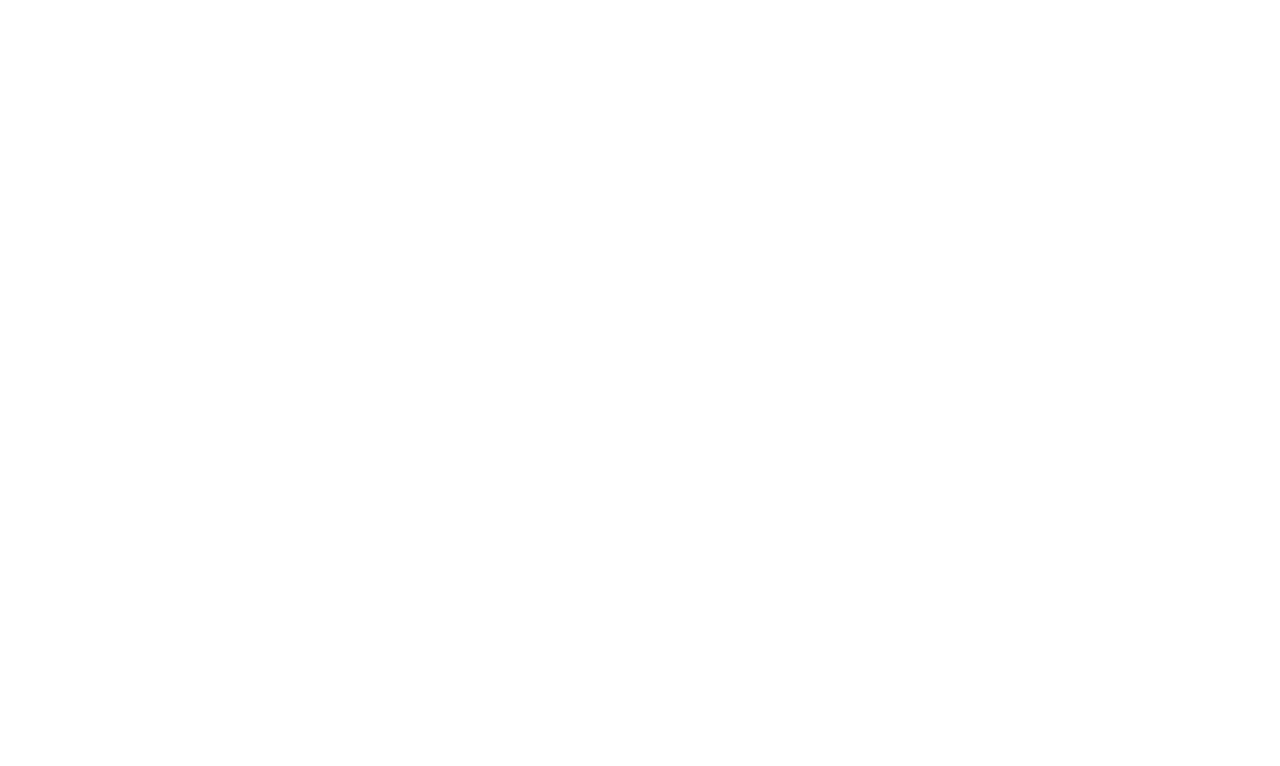
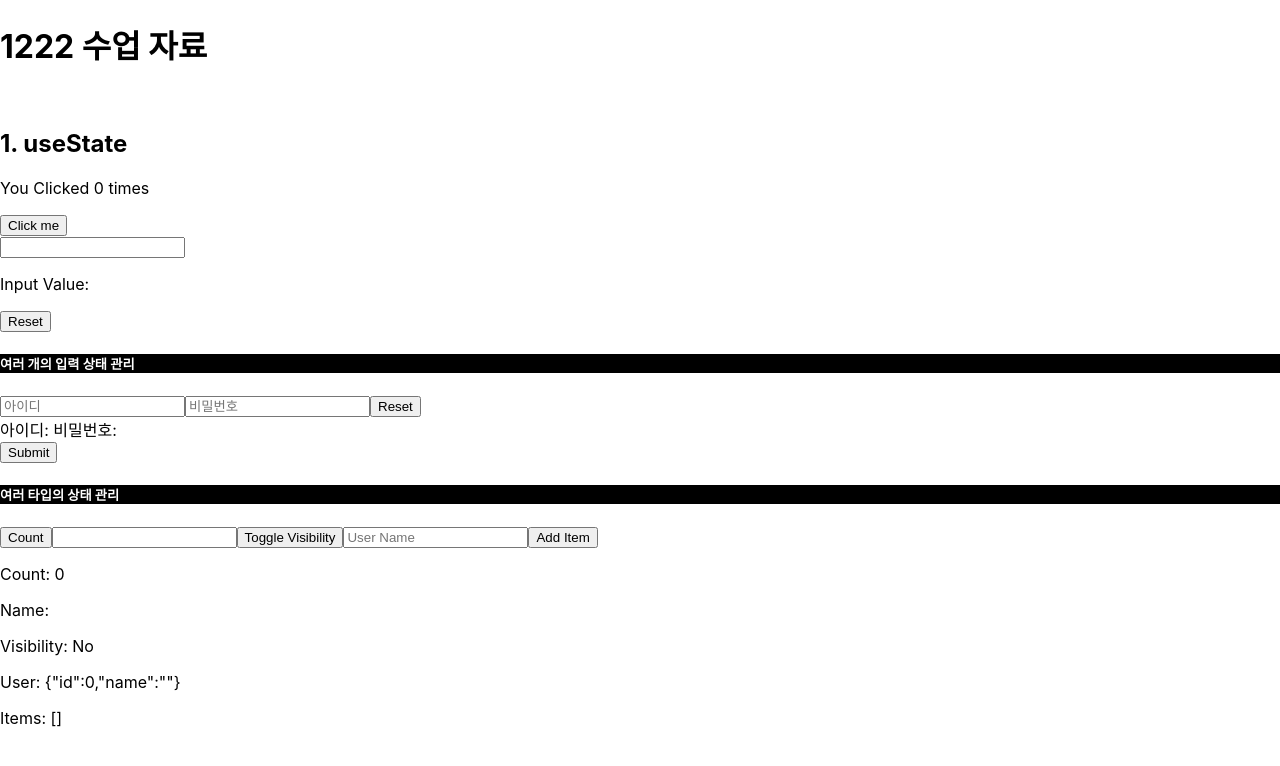
Before and after one commit to ijyan/frontend-study, a React (Create React App) app in the folder react-app/: page /1222 in a window 1280 px wide. Before the commit this address had no page. Shown: the top 766 px of the page. Built offline with nearby package versions, Linux system fonts and the light colour scheme.

Commit message:
feat: useState 심화

```diff
--- a/react-app/src/App.tsx
+++ b/react-app/src/App.tsx
@@ -1,15 +1,25 @@
 import { Route, Routes } from 'react-router-dom';
+// 파일명을 index로 지정하는 경우
+// : 웹 페이지 메인 파일 - 해당 파일이 존재하는 디렉토리(폴더)의 기본(메인) 파일임을 파일명으로 알려줌.
+
 import Index1219 from './views/1219';
 import Index1221 from './views/1221';
+import Index1222 from './views/1222';
 
 function App() {
   return (
-    <div>
-      <Routes>
-        <Route path="/1219" element={<Index1219 />} />
-        <Route path="/1221" element={<Index1221 />} />
-      </Routes>
-    </div>
+    <Routes>
+      {/*
+          npm run start
+          기본경로: localhost:3000
+          Route의 path 속성으로 지정된 경로로 element가 렌더링
+
+          npm run start의 첫 번째 렌더링 페이지의 경우 경로를 '/' 전달
+       */}
+      <Route path="/1219" element={<Index1219 />} />
+      <Route path="/1221" element={<Index1221 />} />
+      <Route path="/1222" element={<Index1222 />} />
+    </Routes>
   );
 }
 
--- /dev/null
+++ b/react-app/src/views/1222/a_useState/UseState01.tsx
@@ -0,0 +1,52 @@
+import React, { useState } from 'react';
+
+/**
+ * ! 컴포넌트 단위의 상태 관리: useState
+ * : React의 Hook 중 하나, 가변적인 상태 관리를 하는 기능
+ *
+ * ? useState의 상태와 렌더링의 관계
+ * >> useState를 사용하여 상태(state)를 설정
+ * >> 해당 상티의 변경이 컴포넌트의 재렌더링을 유발
+ * : React가 렌더링을 다시 시작하여 DOM을 업데이트
+ *
+ * ? 상태 변경의 비동기적 특성
+ * : useState로 상태를 변경하는 작업은 비동기적으로 이루어짐
+ * : 두 번째 인자인 set 설정 함수를 호출한 직후에 상태 값이 즉시 변경되지 않을 수도 있다.
+ */
+
+function UseState01() {
+  // count: 현재 상태 값
+  // setCount: 상태를 업데이트하는 함수
+  // useState<number>(0): 상태의 초기값(숫자)
+  const [count, setCount] = useState<number>(0);
+
+  const handleClick = () => {
+    // 상태를 1 증가(업데이트)
+
+    // ? 상태 설정 함수를 그대로 사용
+    // : 이전 상태를 직접 참조
+    setCount(count + 1);
+
+    // 이전 상태 값을 기반으로 상태를 업데이트 할 때는 함수형 업데이트를 사용하는 것을 권장
+    // : 상태 업데이트 함수에 최신 상태 값을 자동으로 전달
+
+    // 해당 시점에서는 이전 값이 출력(될 수 있음)
+    // : React는 성능 최적화를 위해 여러 상태 변경을 한꺼번에 처리, 하나의 렌더링 사이클에서 일어날 수 있도록 설정
+    console.log(count);
+
+    // ? 함수형 업데이트
+    // setCount(count + 1);
+    setCount((prevCount) => prevCount + 1);
+  };
+
+  return (
+    <div>
+      <p>You Clicked {count} times</p>
+      <button type="button" onClick={handleClick}>
+        Click me
+      </button>
+    </div>
+  );
+}
+
+export default UseState01;
--- /dev/null
+++ b/react-app/src/views/1222/a_useState/UseState02.tsx
@@ -0,0 +1,52 @@
+import React, { useState } from 'react';
+
+/**
+ * ! useState를 사용한 이벤트 처리
+ * React의 이벤트 핸들러
+ * : onClick과 같이 'camelCase'를 사용
+ * : 문자열이 아닌 함수를 이벤트에 전달
+ *
+ * ? useState와 이벤트 처리의 결합
+ * 사용자의 액션(버튼 클릭, 폼 제출 등)에 따라 상태를 변경
+ * 이벤트 핸들러 내에서 useState 상태 업데이트 함수를 호출하여 상태를 변경
+ */
+
+function UseState02() {
+  const [inputValue, setInputValue] = useState<string>('');
+
+  // React에서 이벤트를 처리할 때, 이벤트 객체가 핸들러 함수에 전달
+  // input의 onChange를 사용하면 이벤트 객체 e를 파라미터로 받아올 수 있다.
+  // e.target.value
+  // ? e.target
+  // : 이벤트가 발생한 DOM요소를 가리킴.
+  // ? value 속성
+  // : 해당 요소의 현재 값에 접근하는데 사용
+  const handleInputChange = (e: React.ChangeEvent<HTMLInputElement>) => {
+    // 사용자의 입력값을 상태로 설정
+    setInputValue(e.target.value);
+  };
+
+  const handleClick = () => {
+    setInputValue('');
+  };
+
+  return (
+    <>
+      {/*
+      input의 텍스트를 p태그의 내용으로 전달하는 이벤트 설정
+
+      onChange 이벤트
+      : 사용자가 입력 필드에 타이핑할 때 마다 발생하는 이벤트
+      : input, textarea, select 등의 HTML 요소에 적용
+       */}
+      <input type="text" onChange={handleInputChange} />
+      <p>Input Value: {inputValue}</p>
+
+      <button type="button" onClick={handleClick}>
+        Reset
+      </button>
+    </>
+  );
+}
+
+export default UseState02;
--- /dev/null
+++ b/react-app/src/views/1222/a_useState/UseState03.tsx
@@ -0,0 +1,81 @@
+import React, { FormEvent, useState } from 'react';
+
+// ! 여러 개의 입력 상태 값 처리
+// : input에 name을 설정하여 이벤트가 발생했을 때 해당 값을 참조
+// : useState에서는 문자열이 아니라 객체 형태의 상태를 관리
+
+// ! 리액트 상테에서 객체를 수정해야 할 때는
+// input[name] = value; // 직접 수정 X
+
+// setInput({...inputs, [name]: value })
+// 위 처럼 새로운 객체를 만들어서 새로운 객체에 변화를 주고 이를 상태로 사용
+function UseState03() {
+  interface Input {
+    id: string;
+    password: string;
+  }
+
+  const [inputs, setInputs] = useState<Input>({
+    id: '',
+    password: '',
+  });
+
+  const { id, password } = inputs;
+
+  const handleInputChange = (e: React.ChangeEvent<HTMLInputElement>) => {
+    // 이벤트가 일어난 DOM 요소에서 name과 value를 추출
+    const { value, name } = e.target;
+    setInputs({
+      ...inputs, // 기존의 input 객체를 복사한 뒤,
+      [name]: value, // name 키를 가진 값을 value로 설정
+    });
+  };
+
+  const handleResetClick = () => {
+    setInputs({
+      id: '',
+      password: '',
+    });
+  };
+
+  // onSubmint 함수
+  // : 폼이 제출될 때 호출되는 함수
+  // : 실제 환경에서는 API 호출 등을 포함
+  const handleSubmit = (e: FormEvent) => {
+    e.preventDefault();
+  };
+  return (
+    <>
+      <h5 style={{ backgroundColor: 'black', color: 'white' }}>
+        여러 개의 입력 상태 관리
+      </h5>
+      {/* input의 name 속성 */}
+      <form action="" onSubmit={handleSubmit}>
+        <input
+          type="text"
+          placeholder="아이디"
+          name="id"
+          onChange={handleInputChange}
+          value={id}
+        />
+        <input
+          type="text"
+          placeholder="비밀번호"
+          name="password"
+          onChange={handleInputChange}
+          value={password}
+        />
+        <button type="button" onClick={handleResetClick}>
+          Reset
+        </button>
+        <div>
+          아이디: {id}
+          비밀번호: {password}
+        </div>
+        <button type="submit">Submit</button>
+      </form>
+    </>
+  );
+}
+
+export default UseState03;
--- /dev/null
+++ b/react-app/src/views/1222/a_useState/UseState04.tsx
@@ -0,0 +1,71 @@
+import React, { useState } from 'react';
+
+function UseState04() {
+  const [count, setCount] = useState<number>(0);
+  const [name, setName] = useState<string>('');
+  const [isVisiable, setIsVisiable] = useState<boolean>(false);
+  const [user, setUser] = useState<{ id: number; name: string }>({
+    id: 0,
+    name: '',
+  });
+
+  const [items, setItems] = useState<string[]>([]);
+  const handleUserChange = (e: React.ChangeEvent<HTMLInputElement>) => {
+    setUser({ ...user, [e.target.name]: e.target.value });
+  };
+
+  const addItem = () => {
+    const newItem = `Item ${items.length + 1}`;
+    setItems([...items, newItem]);
+  };
+
+  return (
+    <>
+      <h5 style={{ backgroundColor: 'black', color: 'white' }}>
+        여러 타입의 상태 관리
+      </h5>
+      {/* 숫자형: 카운터 증가 버튼 */}
+      <button type="button" onClick={() => setCount(count + 1)}>
+        Count
+      </button>
+
+      {/* 문자열: 사용자 이름 입력 필드 */}
+      <input
+        type="text"
+        value={name}
+        onChange={(e) => setName(e.target.value)}
+      />
+
+      {/* 논리형: 토글 버튼 */}
+      <button onClick={() => setIsVisiable(!isVisiable)} type="button">
+        Toggle Visibility
+      </button>
+
+      {/* 사용자 정보 수정 입력 필드 */}
+      <input
+        type="text"
+        name="name"
+        value={user.name}
+        onChange={handleUserChange}
+        placeholder="User Name"
+      />
+
+      {/* 아이템 추가 버튼 */}
+
+      <button onClick={addItem} type="button">
+        Add Item
+      </button>
+
+      {/* 상태 표시 */}
+      <div>
+        <p>Count: {count}</p>
+        <p>Name: {name}</p>
+        <p>Visibility: {isVisiable ? 'Yes' : 'No'}</p>
+        <p>User: {JSON.stringify(user)}</p>
+        <p>Items: {JSON.stringify(items)}</p>
+      </div>
+    </>
+  );
+}
+
+export default UseState04;
--- /dev/null
+++ b/react-app/src/views/1222/index.tsx
@@ -0,0 +1,22 @@
+import React from 'react';
+import UseState01 from './a_useState/UseState01';
+import UseState02 from './a_useState/UseState02';
+import UseState03 from './a_useState/UseState03';
+import UseState04 from './a_useState/UseState04';
+
+function Index() {
+  return (
+    <div>
+      <h1>1222 수업 자료</h1>
+      <br />
+      <h2>1. useState</h2>
+      <UseState01 />
+      <UseState02 />
+      <UseState03 />
+      <UseState04 />
+      <br />
+    </div>
+  );
+}
+
+export default Index;
```
